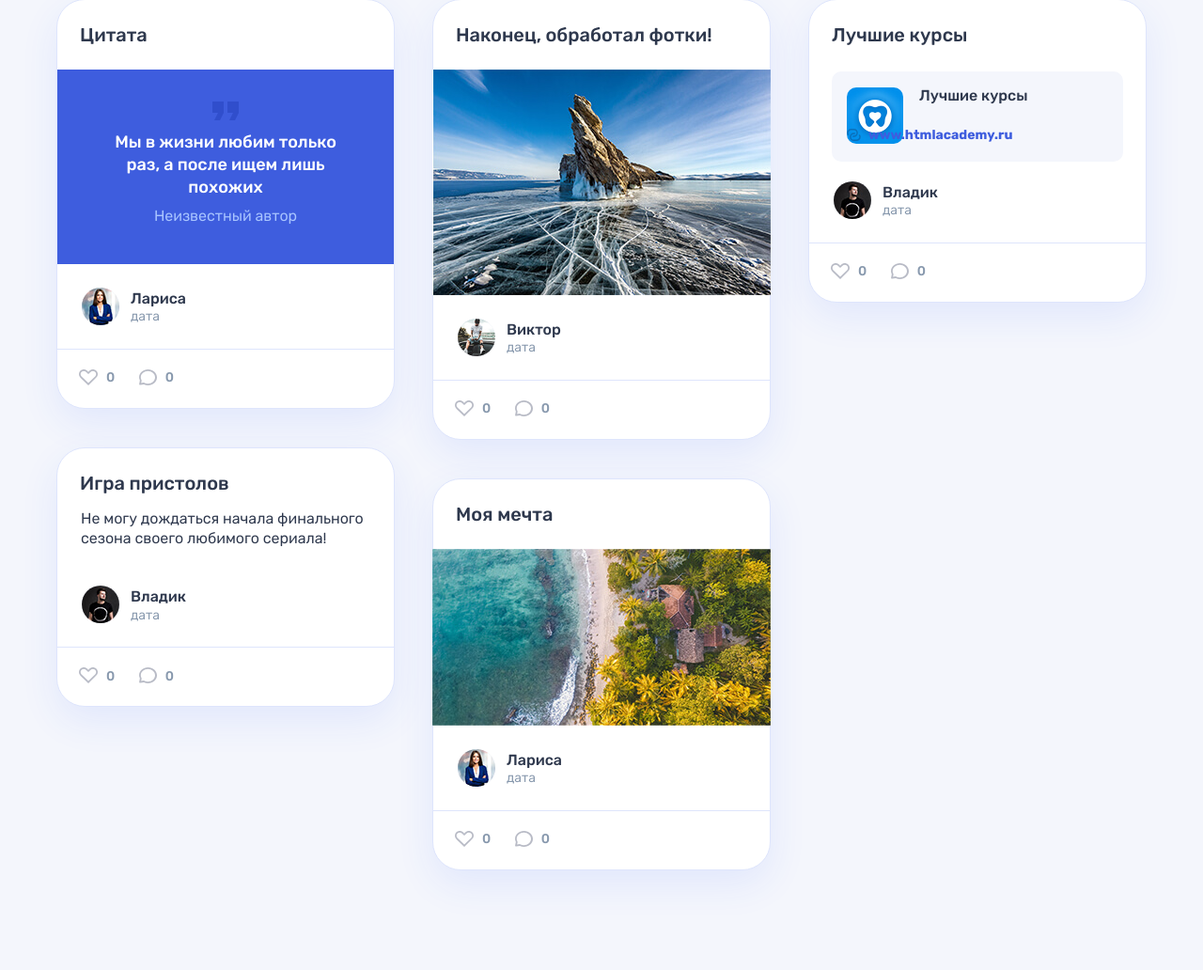
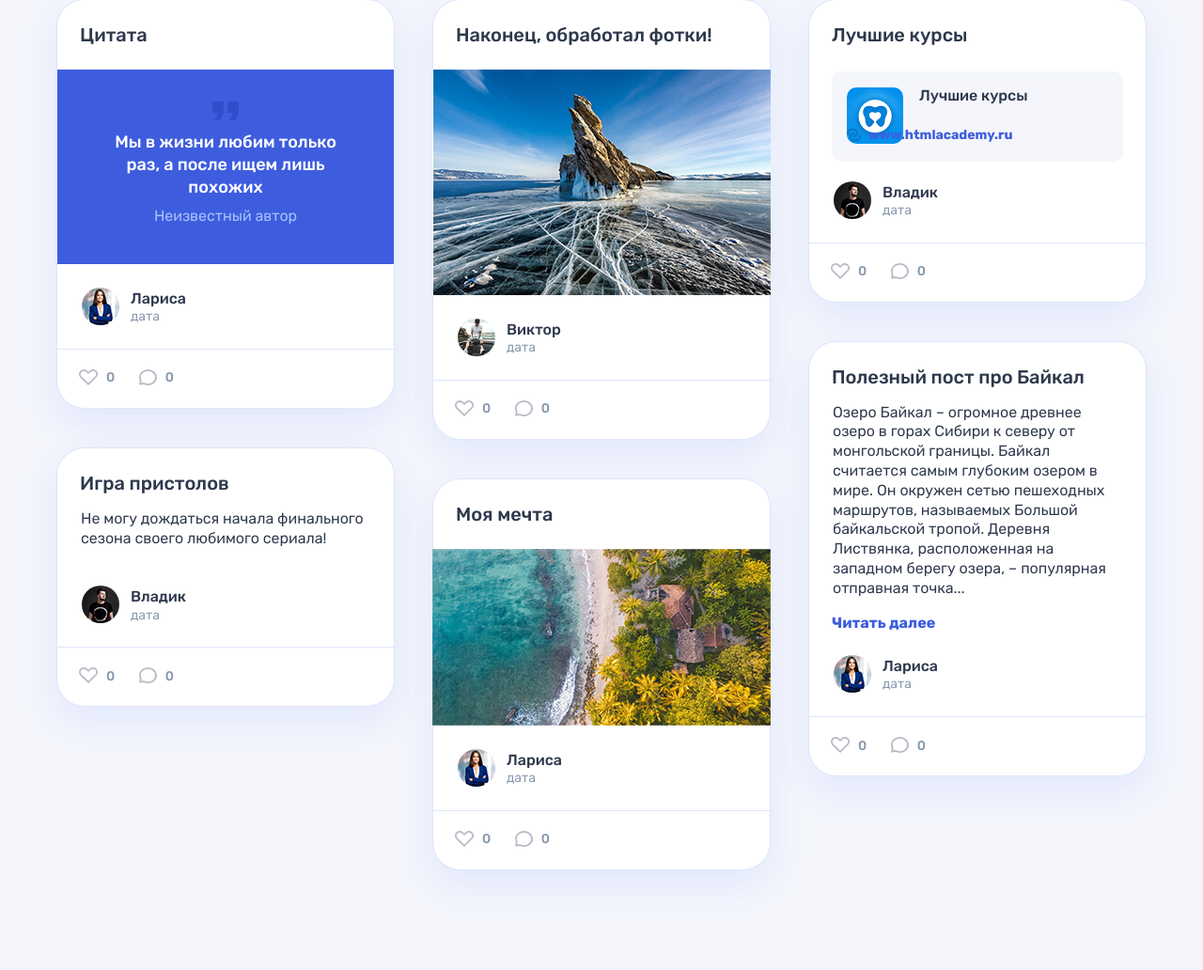
Before and after one commit to skyonex/814733-readme-9, a PHP site: page / in a window 1280 px wide. Shown: the part 244-1276 px from the top of the page at 94% size. Run offline with PHP 8.4, Linux system fonts and the light colour scheme.

Commit message:
Функция обрезки текста

```diff
--- a/index.php
+++ b/index.php
@@ -38,8 +38,46 @@ $popular_posts = [
         'content' => 'www.htmlacademy.ru',
         'author' => 'Владик',
         'avatar' => 'userpic.jpg'
-    ]
+    ],
+    [
+        'subject' => 'Полезный пост про Байкал',
+        'type' => 'post-text',
+        'content' => 'Озеро Байкал – огромное древнее озеро в горах Сибири к северу от монгольской границы. Байкал считается самым глубоким озером в мире. Он окружен сетью пешеходных маршрутов, называемых Большой байкальской тропой. Деревня Листвянка, расположенная на западном берегу озера, – популярная отправная точка для летних экскурсий. Зимой здесь можно кататься на коньках и собачьих упряжках.',
+        'author' => 'Лариса',
+        'avatar' => 'userpic-larisa-small.jpg'
+    ],
 ];
+
+/**
+ * Функция обрезает текстовое содержимое,
+ * если оно превышает заданное число символов.
+ *
+ * @param $text
+ * @param int $length
+ * @return string
+ */
+function truncate_text($text, $length = 300)
+{
+    $max_position = 0;
+    $truncated = false;
+    $words = [];
+
+    foreach (explode(" ", $text) as $word) {
+        if (mb_strlen($word) + $max_position > $length) {
+            $truncated = true;
+            break;
+        }
+
+        $words[] = $word;
+        $max_position += mb_strlen($word) + 1;
+    }
+
+    if ($truncated) {
+        return '<p>' . implode(" ", $words) . '...</p><a class="post-text__more-link" href="#">Читать далее</a>';
+    }
+
+    return '<p>' . $text . '</p>';
+}
 ?>
 <!DOCTYPE html>
 <html lang="ru">
@@ -322,7 +360,7 @@ $popular_posts = [
 
                     <?php elseif ($post['type'] == 'post-text'): ?>
                     <!--содержимое для поста-текста-->
-                    <p><?= $post['content']; ?></p>
+                    <?= truncate_text($post['content'], 300); ?>
                     <?php endif; ?>
                 </div>
                 <footer class="post__footer">
```
